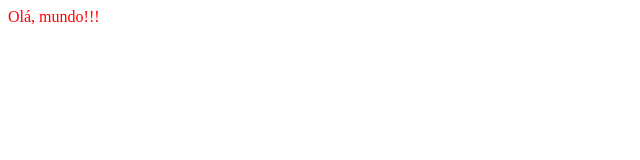
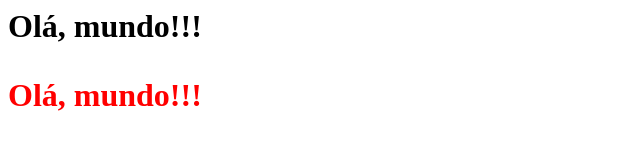
Before and after one commit to gustavoalexandre2005/diw-aula-20250801, a plain HTML site: page index.html in a window 1280 px wide. Shown: the whole page, without its empty margins (0-640 px from the left). Drawn offline with Linux system fonts and the light colour scheme.

Commit message:
Atualizar o index.html

```diff
--- a/index.html
+++ b/index.html
@@ -4,6 +4,7 @@
     <link rel="stylesheet" href="estilo.css">
   </head>
   <body>
+    <h1>Olá, mundo!!!<h1>
     <p>
       Olá, mundo!!!
     </p>
```
